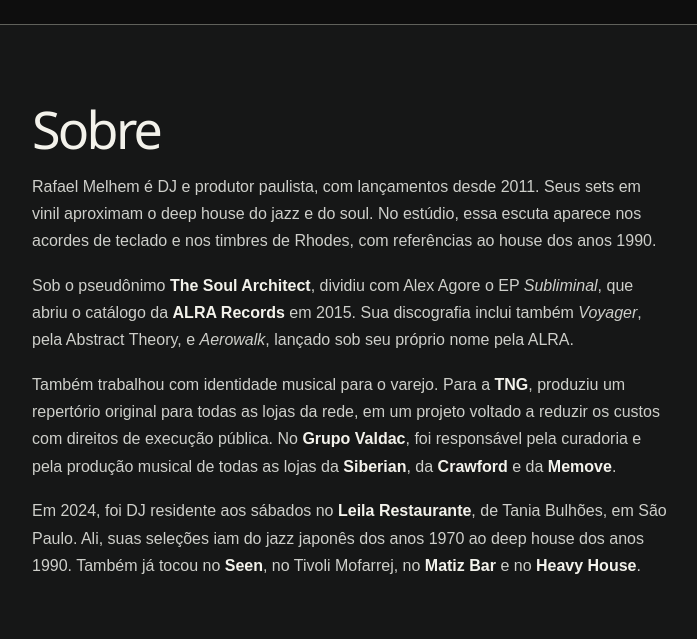
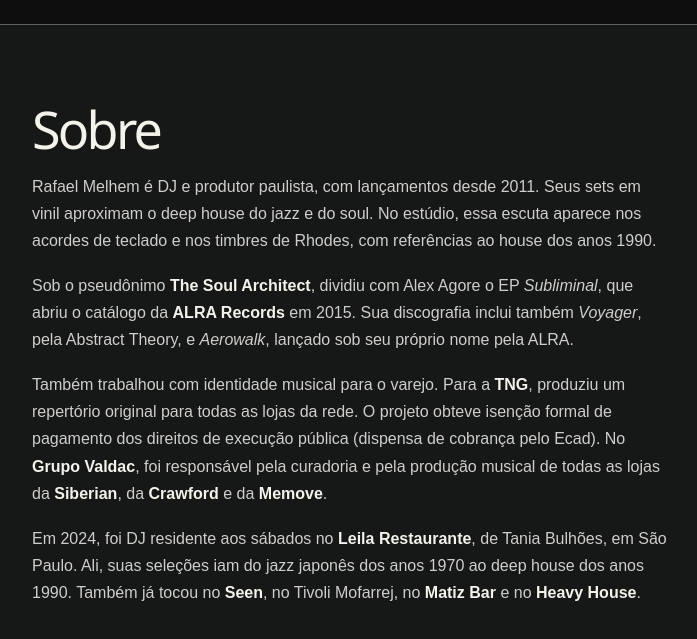
Before and after one commit to rafaelmelhem/rafaelmelhem.github.io, a plain HTML site: page index.html in a window 1280 px wide. Shown: the part 797-1436 px from the top of the page, without its empty margins (288-985 px from the left). Drawn offline with Linux system fonts and the light colour scheme.

Commit message:
Registra a dispensa de cobrança pelo Ecad na TNG

```diff
--- a/index.html
+++ b/index.html
@@ -45,7 +45,7 @@
         <h2 id="bio-title">Sobre</h2>
         <p>Rafael Melhem é DJ e produtor paulista, com lançamentos desde 2011. Seus sets em vinil aproximam o deep house do jazz e do soul. No estúdio, essa escuta aparece nos acordes de teclado e nos timbres de Rhodes, com referências ao house dos anos 1990.</p>
         <p>Sob o pseudônimo <strong>The Soul Architect</strong>, dividiu com Alex Agore o EP <em>Subliminal</em>, que abriu o catálogo da <strong>ALRA Records</strong> em 2015. Sua discografia inclui também <em>Voyager</em>, pela Abstract Theory, e <em>Aerowalk</em>, lançado sob seu próprio nome pela ALRA.</p>
-        <p>Também trabalhou com identidade musical para o varejo. Para a <strong>TNG</strong>, produziu um repertório original para todas as lojas da rede, em um projeto voltado a reduzir os custos com direitos de execução pública. No <strong>Grupo Valdac</strong>, foi responsável pela curadoria e pela produção musical de todas as lojas da <strong>Siberian</strong>, da <strong>Crawford</strong> e da <strong>Memove</strong>.</p>
+        <p>Também trabalhou com identidade musical para o varejo. Para a <strong>TNG</strong>, produziu um repertório original para todas as lojas da rede. O projeto obteve isenção formal de pagamento dos direitos de execução pública (dispensa de cobrança pelo Ecad). No <strong>Grupo Valdac</strong>, foi responsável pela curadoria e pela produção musical de todas as lojas da <strong>Siberian</strong>, da <strong>Crawford</strong> e da <strong>Memove</strong>.</p>
         <p>Em 2024, foi DJ residente aos sábados no <strong>Leila Restaurante</strong>, de Tania Bulhões, em São Paulo. Ali, suas seleções iam do jazz japonês dos anos 1970 ao deep house dos anos 1990. Também já tocou no <strong>Seen</strong>, no Tivoli Mofarrej, no <strong>Matiz Bar</strong> e no <strong>Heavy House</strong>.</p>
       </div>
     </section>
```
